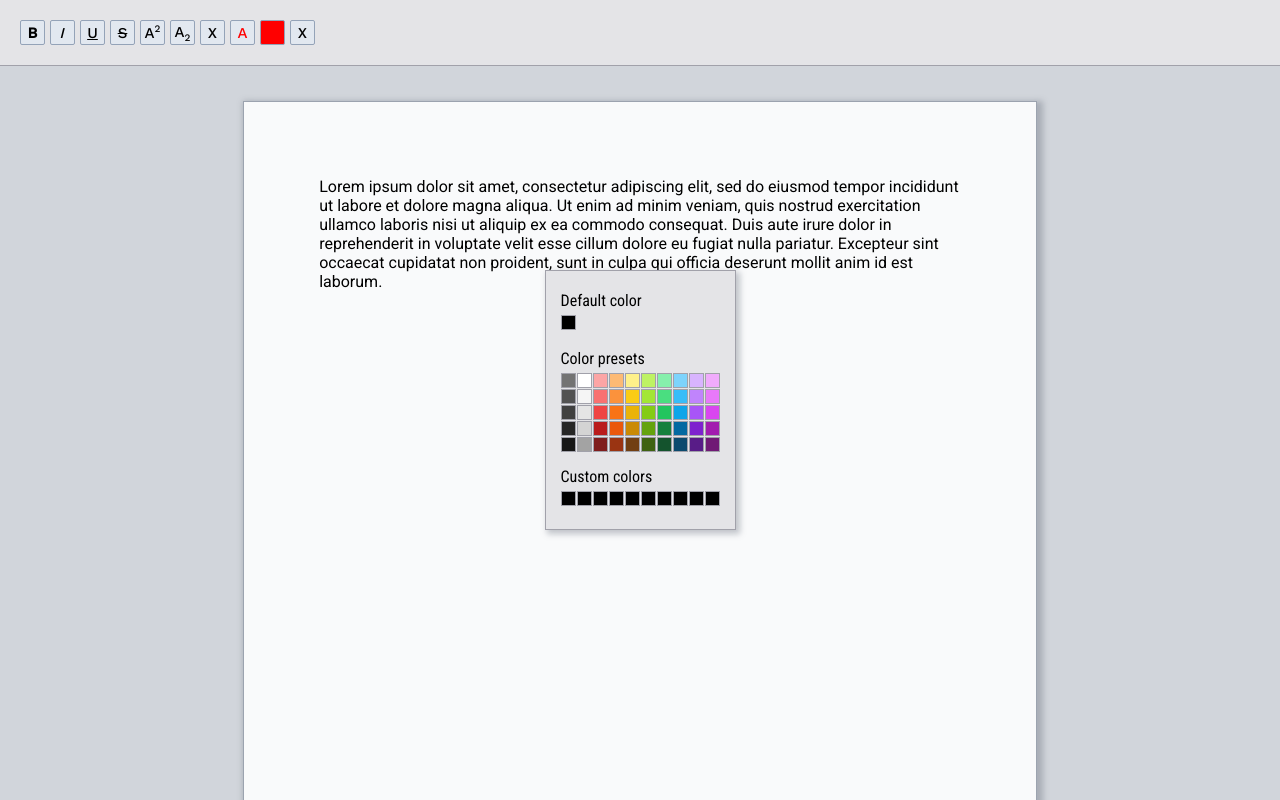
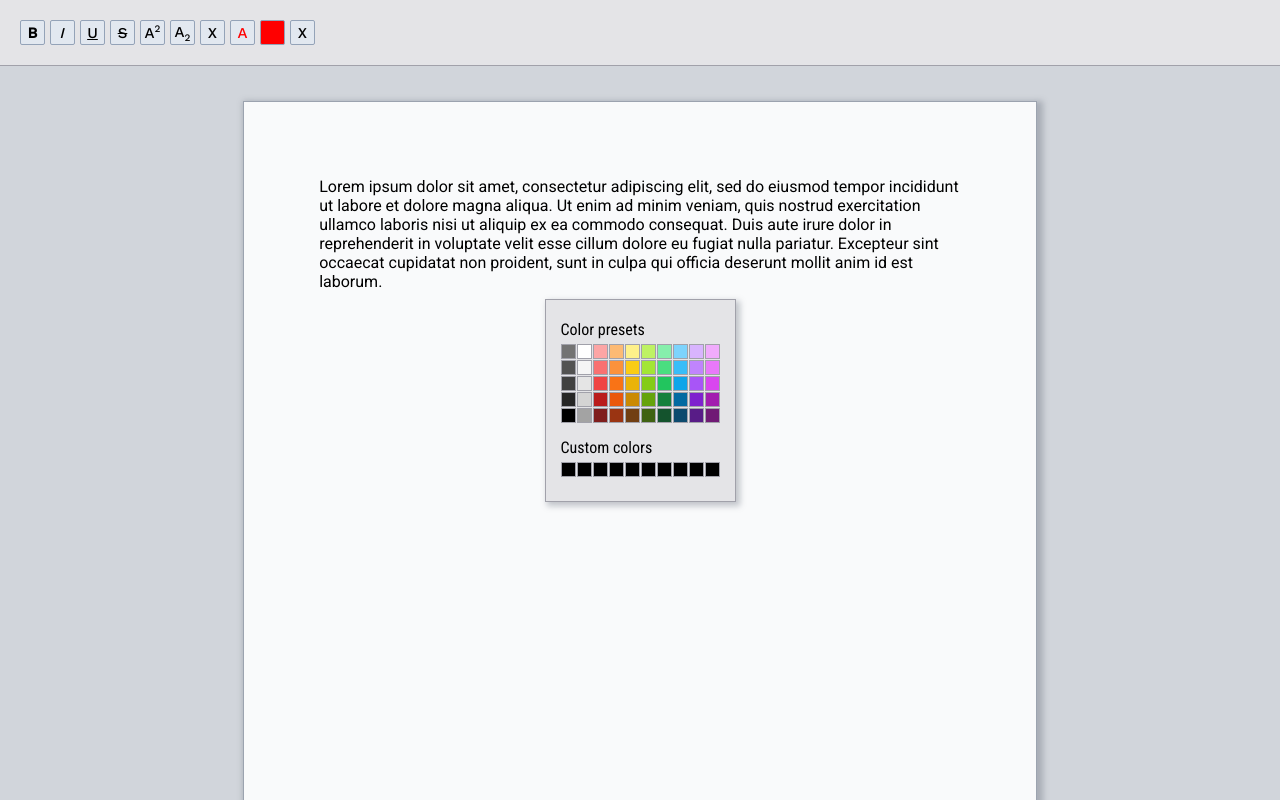
Before and after one commit to 30isnottoolate/wysiwyg-editor, a React app: page / in a window 1280 px wide. Built offline with nearby package versions, Linux system fonts and the light colour scheme.

Commit message:
Remove unnecessary parts of colors-window

```diff
--- a/src/components/App.css
+++ b/src/components/App.css
@@ -132,7 +132,7 @@ body {
 .colors-window {
     background-color: #e4e4e7;
     width: 191px;
-    height: 260px;
+    height: 203px;
     padding: 20px 15px;
     border: 1px solid #a1a1aa;
     box-shadow: 3px 3px 6px 1px #6b728066;
--- a/src/components/App.tsx
+++ b/src/components/App.tsx
@@ -234,8 +234,6 @@ const App: React.FC = () => {
             </div>
             <div className="window-container">
                 <div className="colors-window">
-                    <p>Default color</p>
-                    <div className="color-square default-color" style={{ backgroundColor: "#000000" }} />
                     <p>Color presets</p>
                     <div className="color-table">
                         <div className="color-square" style={{ backgroundColor: "#737373" }} />
@@ -278,7 +276,7 @@ const App: React.FC = () => {
                         <div className="color-square" style={{ backgroundColor: "#0369a1" }} />
                         <div className="color-square" style={{ backgroundColor: "#7e22ce" }} />
                         <div className="color-square" style={{ backgroundColor: "#a21caf" }} />
-                        <div className="color-square" style={{ backgroundColor: "#171717" }} />
+                        <div className="color-square" style={{ backgroundColor: "#000000" }} />
                         <div className="color-square" style={{ backgroundColor: "#a3a3a3" }} />
                         <div className="color-square" style={{ backgroundColor: "#7f1d1d" }} />
                         <div className="color-square" style={{ backgroundColor: "#9a3412" }} />
```
